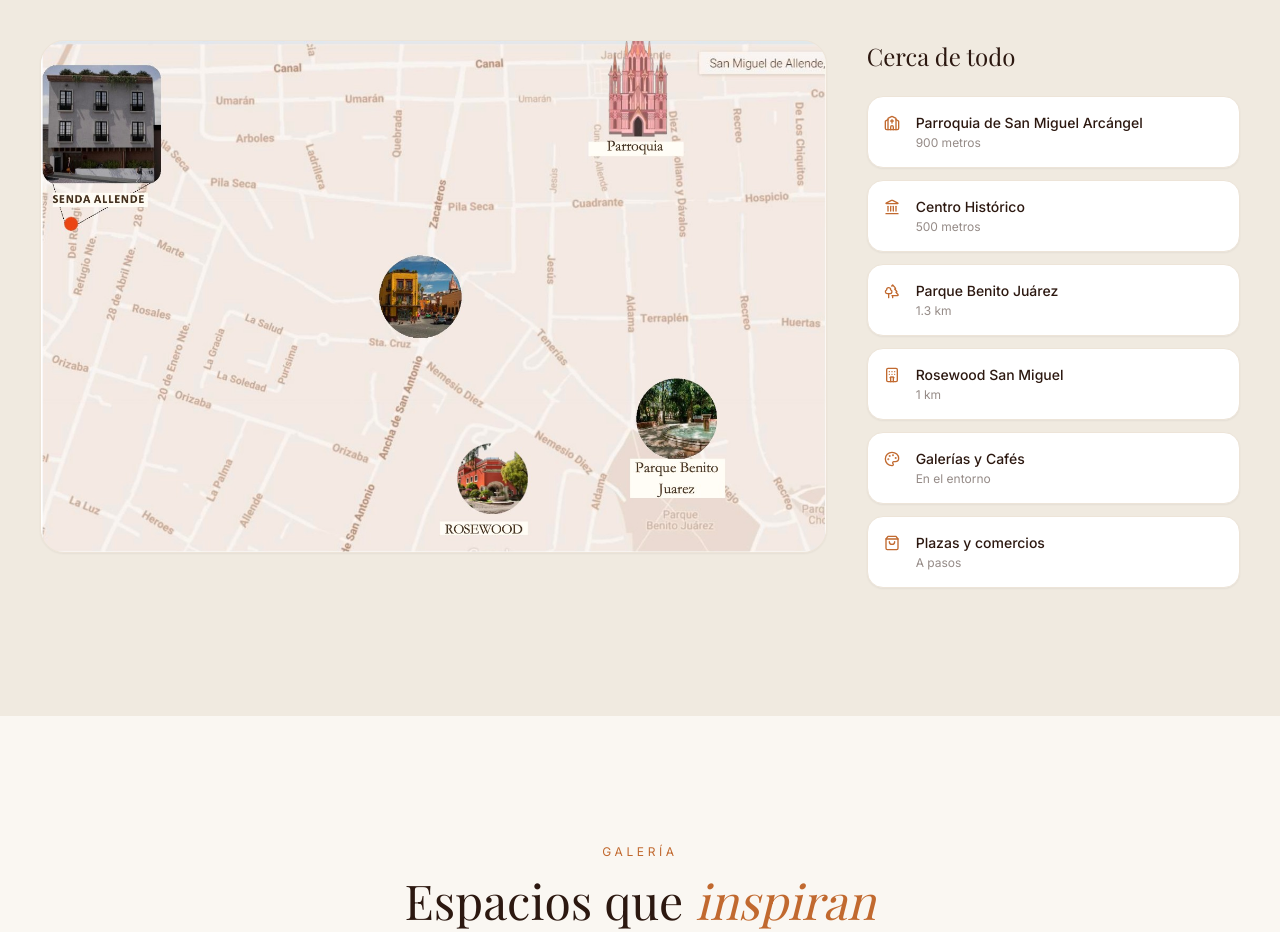
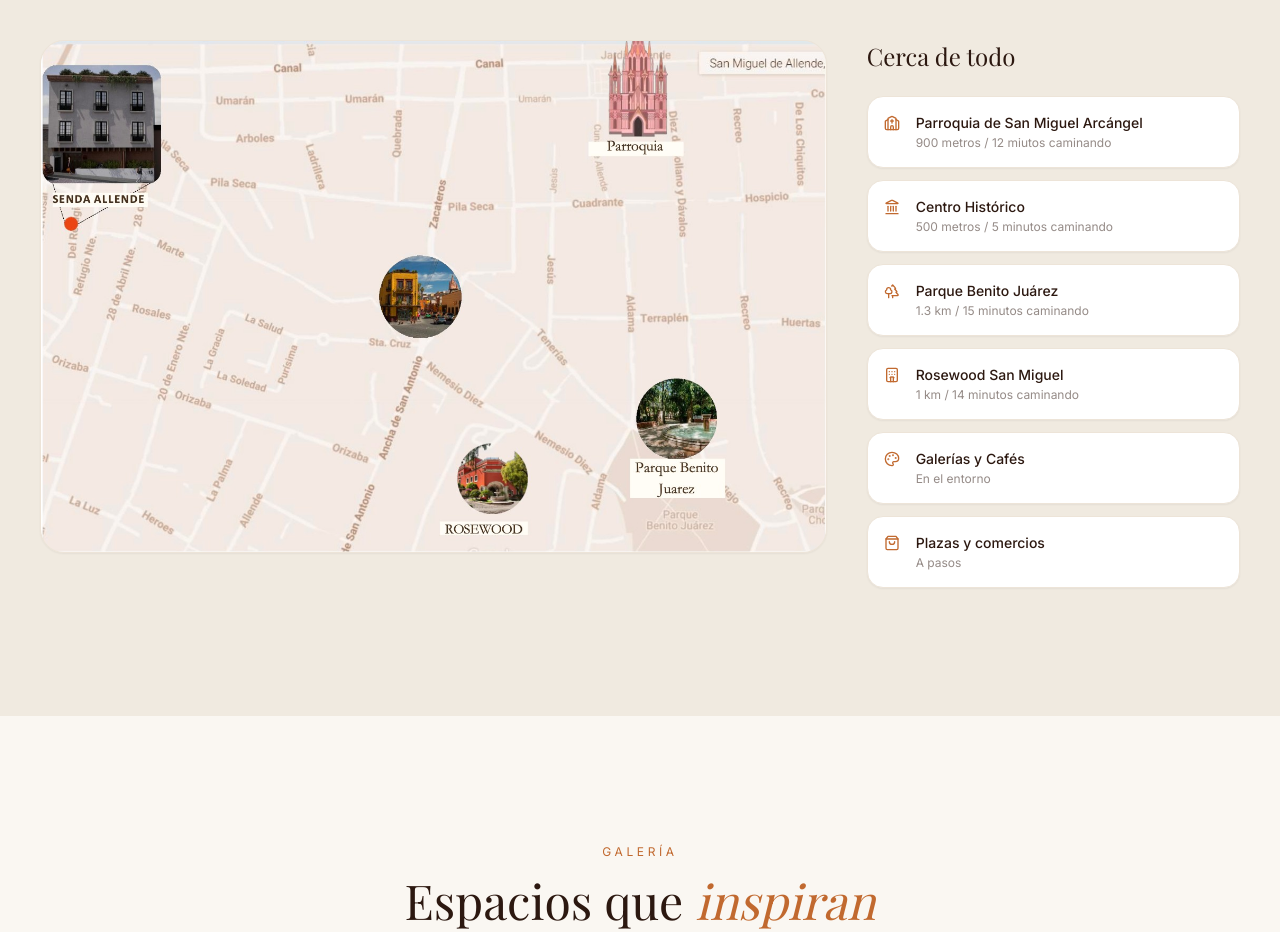
Before and after one commit to vampirot800/senda-allende, a Next.js app: page / in a window 1280 px wide. Shown: the part 2100-3032 px from the top of the page. Built offline with nearby package versions, Linux system fonts and the light colour scheme; no server answers.

Commit message:
añadidos minutos en distancias

```diff
--- a/components/Location.tsx
+++ b/components/Location.tsx
@@ -2,10 +2,10 @@ import Image from "next/image";
 import { Church, Landmark, Trees, Hotel, Palette, ShoppingBag } from "lucide-react";
 
 const NEARBY = [
-  { Icon: Church,      name: "Parroquia de San Miguel Arcángel", distance: "900 metros" },
-  { Icon: Landmark,    name: "Centro Histórico",                  distance: "500 metros" },
-  { Icon: Trees,       name: "Parque Benito Juárez",              distance: "1.3 km" },
-  { Icon: Hotel,       name: "Rosewood San Miguel",               distance: "1 km" },
+  { Icon: Church,      name: "Parroquia de San Miguel Arcángel", distance: "900 metros / 12 miutos caminando" },
+  { Icon: Landmark,    name: "Centro Histórico",                  distance: "500 metros / 5 minutos caminando" },
+  { Icon: Trees,       name: "Parque Benito Juárez",              distance: "1.3 km / 15 minutos caminando" },
+  { Icon: Hotel,       name: "Rosewood San Miguel",               distance: "1 km / 14 minutos caminando" },
   { Icon: Palette,     name: "Galerías y Cafés",                  distance: "En el entorno" },
   { Icon: ShoppingBag, name: "Plazas y comercios",                distance: "A pasos" },
 ];
```
